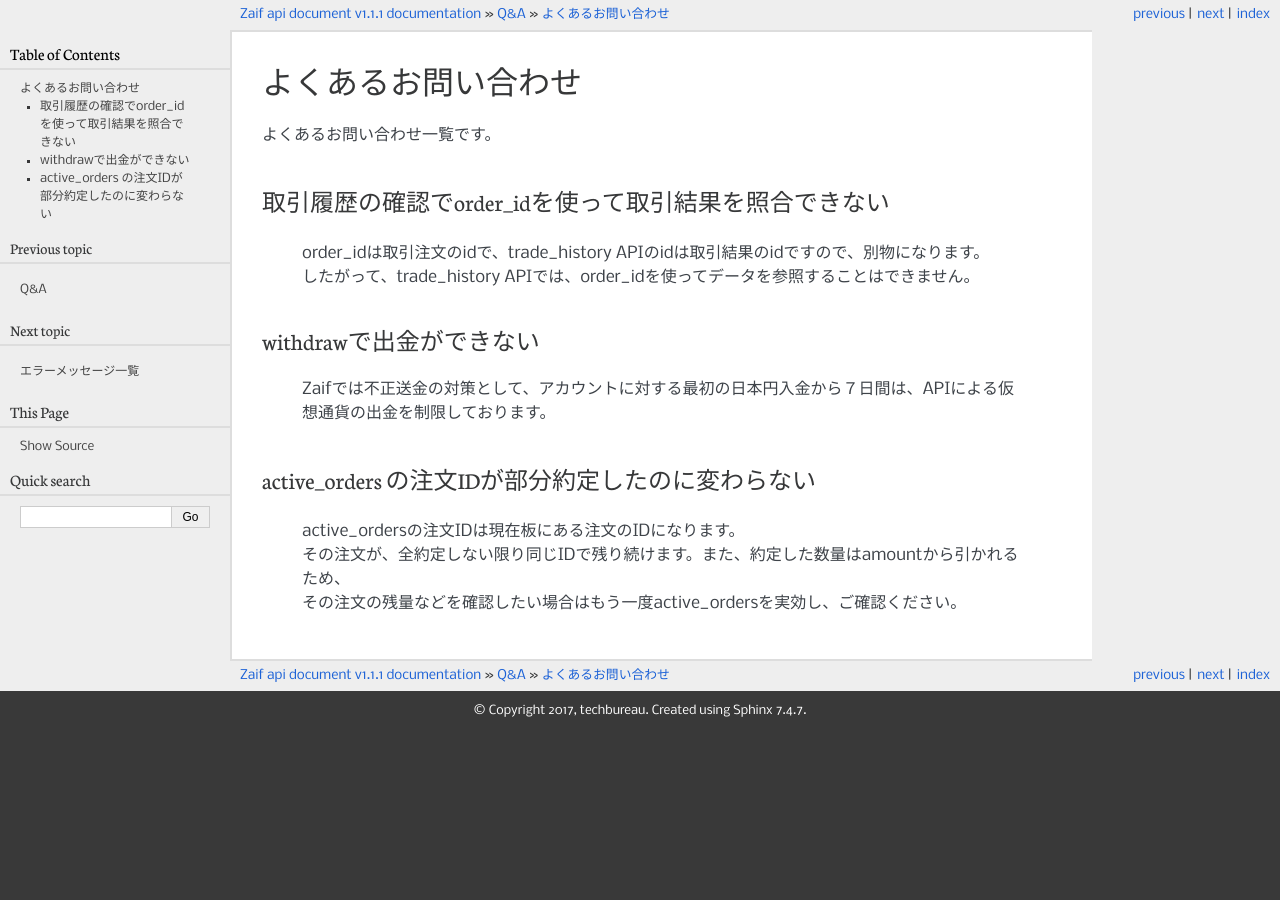
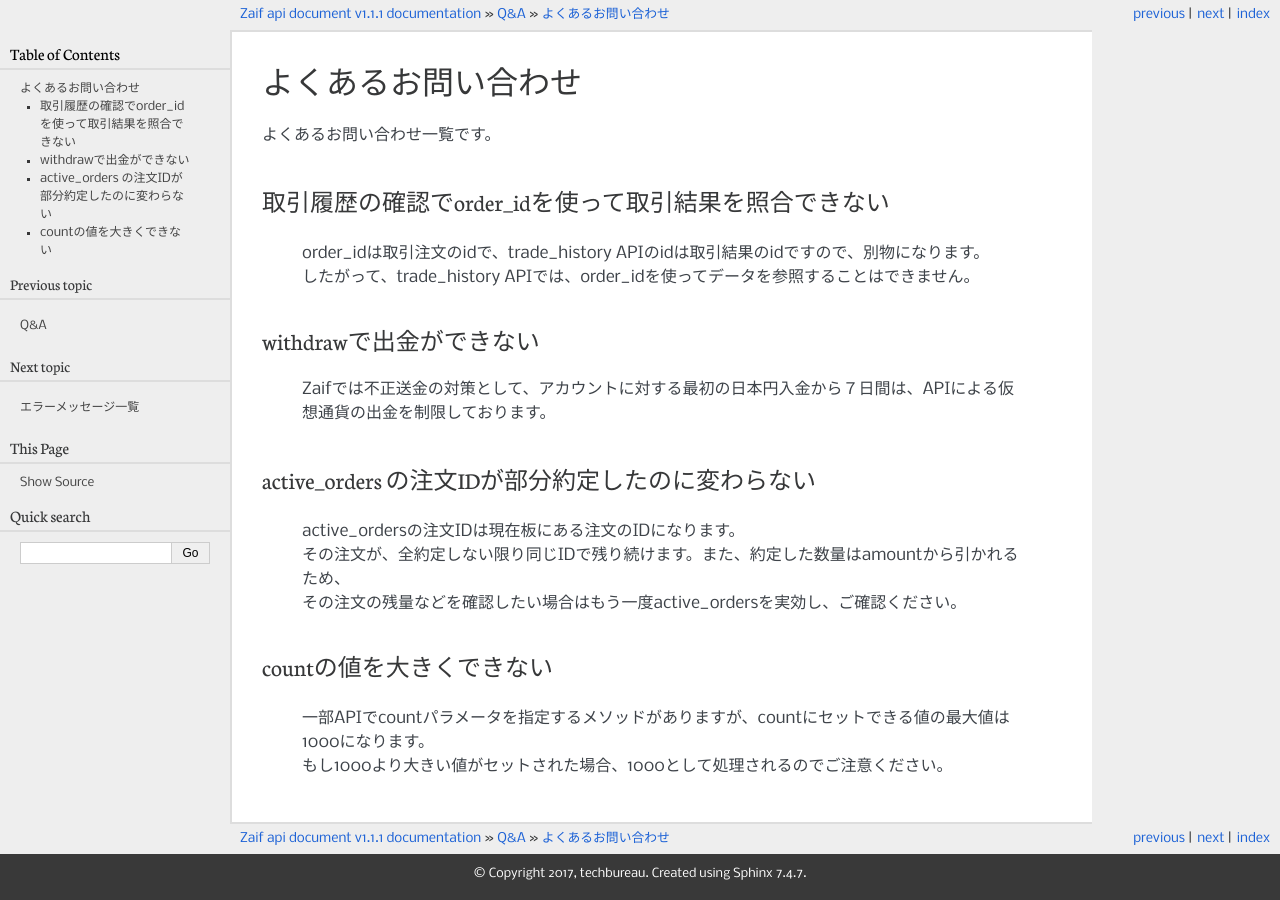
Before and after one commit to techbureau/api-doc, a Sphinx documentation site: the page built from docs/faq/1_common.rst, in a window 1280 px wide. Built offline with Sphinx 7.4.7, drawn with Linux system fonts in a browser that asks for light colours.

Commit message:
Add notice about 'count' parameter

```diff
--- a/docs/faq/1_common.rst
+++ b/docs/faq/1_common.rst
@@ -20,3 +20,9 @@ active_orders の注文IDが部分約定したのに変わらない
     | active_ordersの注文IDは現在板にある注文のIDになります。
     | その注文が、全約定しない限り同じIDで残り続けます。また、約定した数量はamountから引かれるため、
     | その注文の残量などを確認したい場合はもう一度active_ordersを実効し、ご確認ください。
+
+
+countの値を大きくできない
+==================================================
+    | 一部APIでcountパラメータを指定するメソッドがありますが、countにセットできる値の最大値は1000になります。
+    | もし1000より大きい値がセットされた場合、1000として処理されるのでご注意ください。
```
